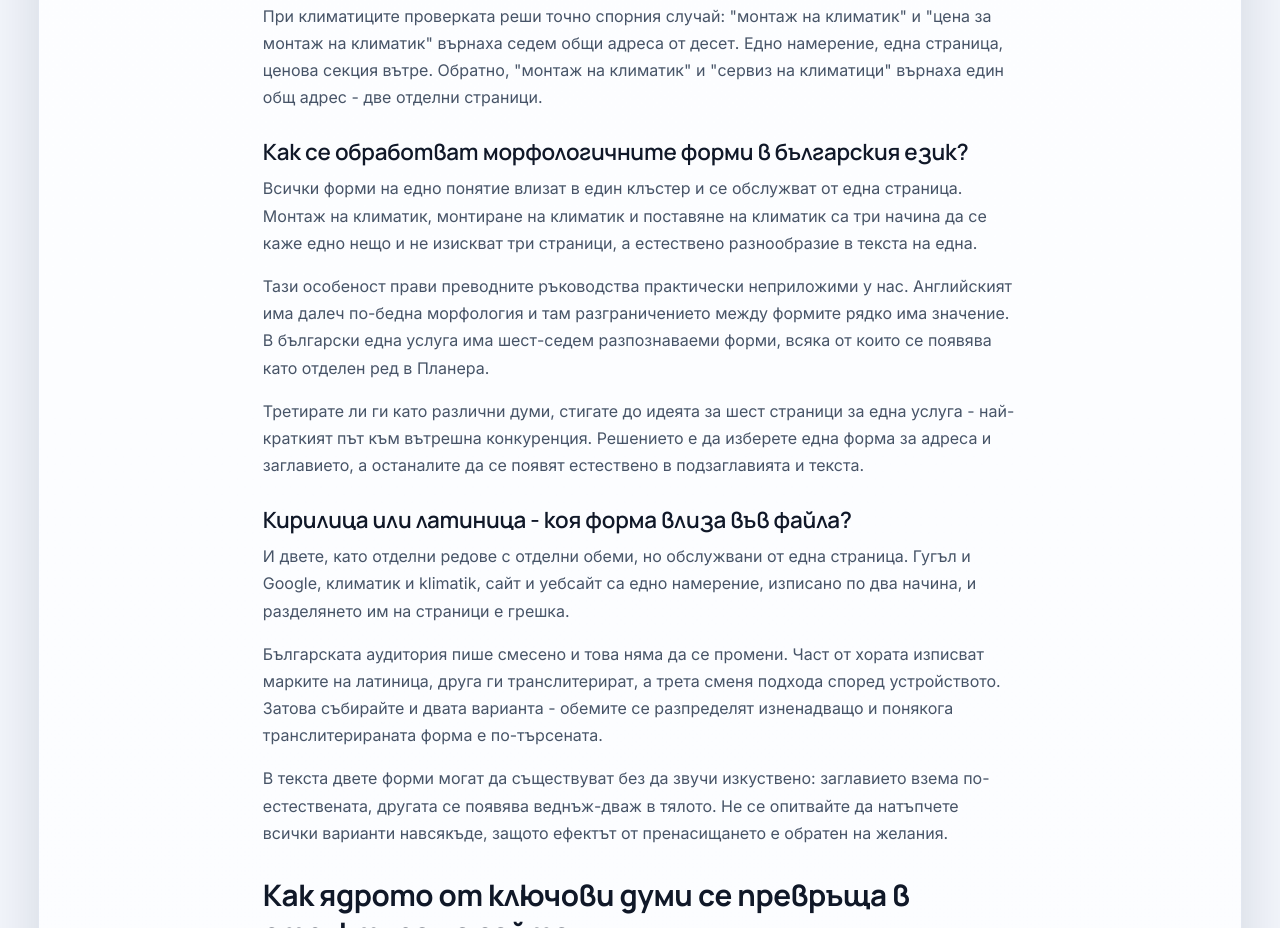
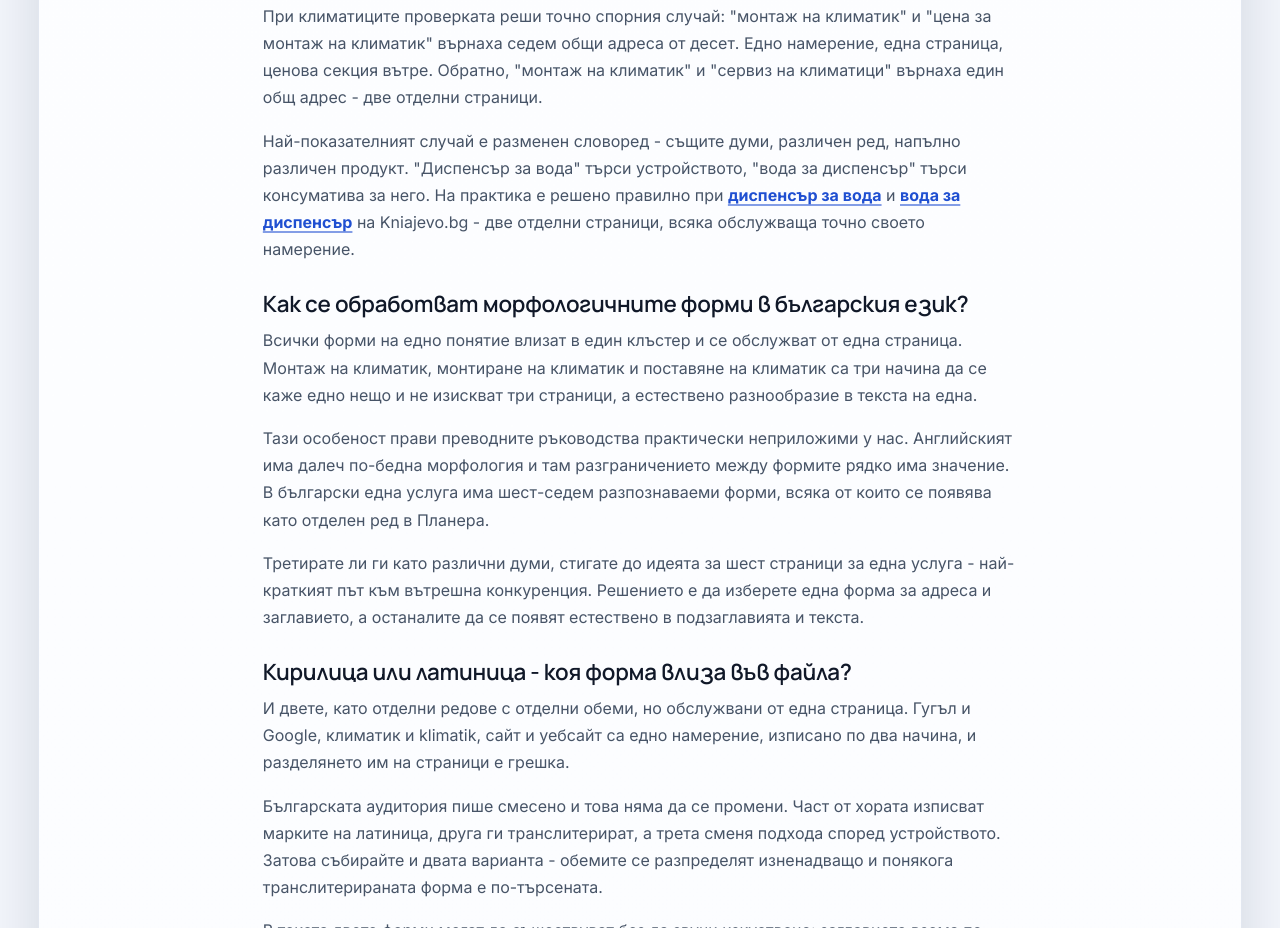
Before and after one commit to inweblife/inweblife, a Next.js app: page /semantichno-yadro in a window 1280 px wide. Shown: the part 6560-7488 px from the top of the page. Built offline with nearby package versions, Linux system fonts and the light colour scheme; no server answers.

Commit message:
Update semantichno-yadro.js

```diff
--- a/pages/semantichno-yadro.js
+++ b/pages/semantichno-yadro.js
@@ -440,6 +440,23 @@ const SemantichnoYadro = () => {
               намерение, една страница, ценова секция вътре. Обратно, &quot;монтаж на климатик&quot;
               и &quot;сервиз на климатици&quot; върнаха един общ адрес - две отделни страници.
             </p>
+            <p>
+              Най-показателният случай е разменен словоред - същите думи, различен ред, напълно
+              различен продукт. &quot;Диспенсър за вода&quot; търси устройството, &quot;вода за
+              диспенсър&quot; търси консуматива за него. На практика е решено правилно при{" "}
+              <a href="https://kniajevo.bg/dispenser-za-voda/" target="_blank" rel="noopener noreferrer">
+                <strong>диспенсър за вода</strong>
+              </a>{" "}
+              и{" "}
+              <a
+                href="https://kniajevo.bg/product/%d0%bc%d0%b8%d0%bd%d0%b5%d1%80%d0%b0%d0%bb%d0%bd%d0%b0-%d0%b2%d0%be%d0%b4%d0%b0-%d0%ba%d0%bd%d1%8f%d0%b6%d0%b5%d0%b2%d0%be-%d0%b7%d0%b0-%d0%b4%d0%b8%d1%81%d0%bf%d0%b5%d0%bd%d1%81%d1%8a%d1%80-%d0%be/"
+                target="_blank"
+                rel="noopener noreferrer"
+              >
+                <strong>вода за диспенсър</strong>
+              </a>{" "}
+              на Kniajevo.bg - две отделни страници, всяка обслужваща точно своето намерение.
+            </p>
 
             <h3>Как се обработват морфологичните форми в българския език?</h3>
             <p>
```
